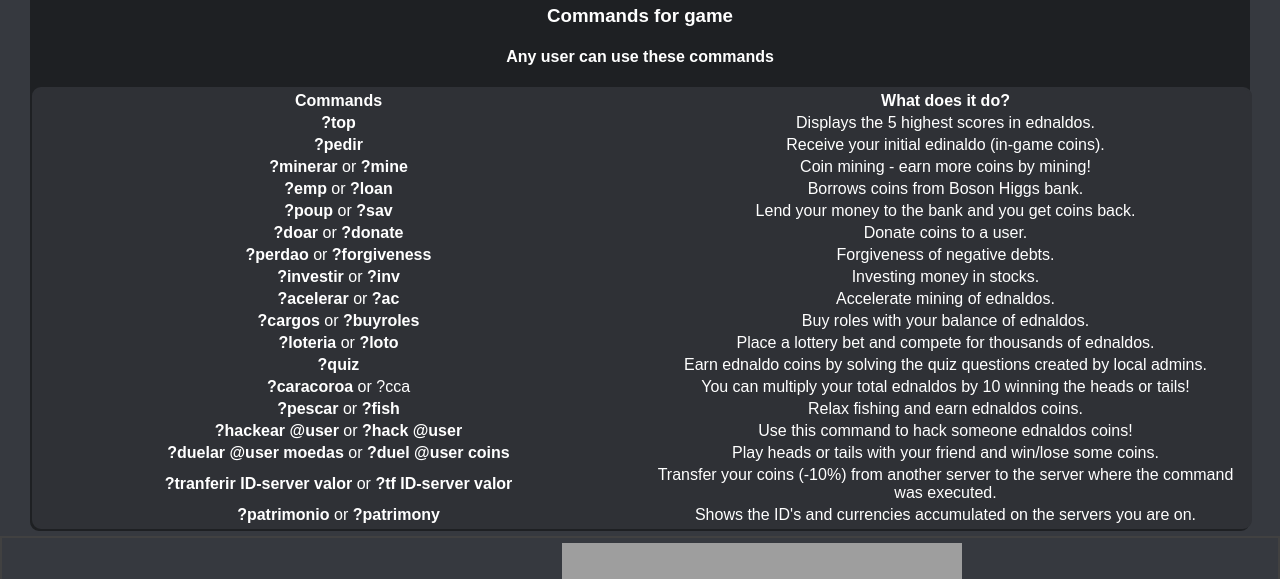
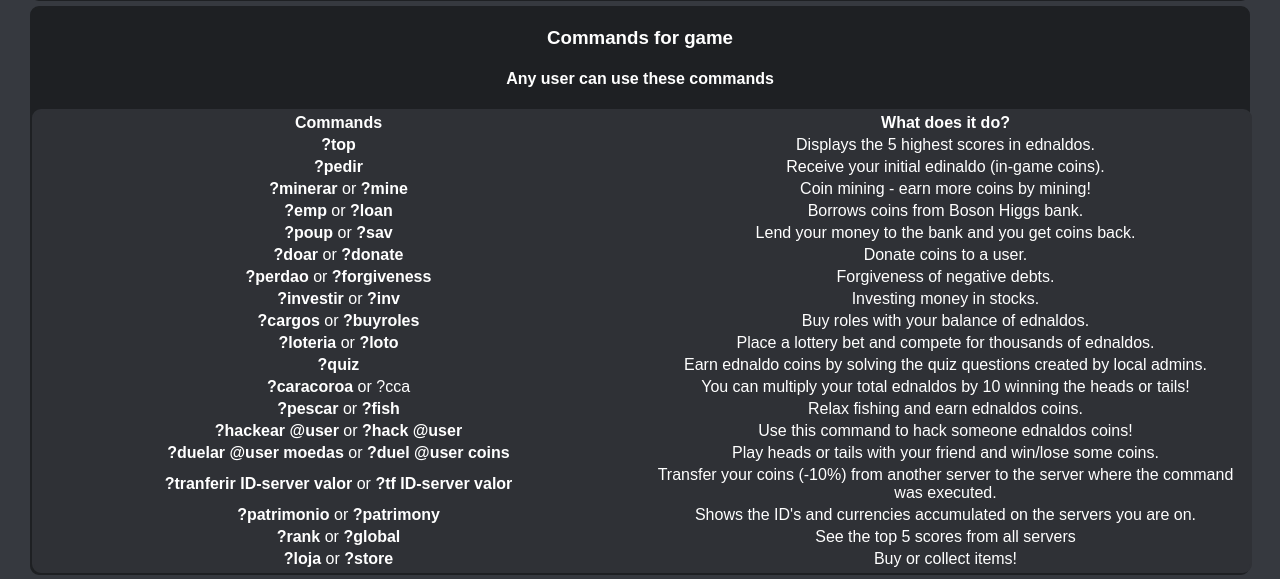
Before and after one commit to BosonsHiggs/generalbot, a plain HTML site: page comandos.html in a window 1280 px wide. Shown: the part 2149-2728 px from the top of the page. Drawn offline with Linux system fonts and the light colour scheme; grey boxes are pictures that could not be loaded.

Commit message:
Update comandos.html

```diff
--- a/comandos.html
+++ b/comandos.html
@@ -251,9 +251,14 @@
 
         </tr>
 
-<tr>
+        <tr>
             <td><b>?delquiz</b> or <b>?dqz</b></td>
             <td>Delete a question or the entire quiz. Use the commands mentioned to see the examples!</td>
+
+        </tr>
+        <tr>
+            <td><b>?copyquiz ID-server</b> or <b>?cpq ID-server</b></td>
+            <td>Copy an existing quiz from the server using your ID</td>
 
         </tr>
            </table>
@@ -465,11 +470,7 @@
 
                 </tr>
 
-                <tr>
-                    <td><b>?acelerar</b> or <b>?ac</b></td>
-                    <td>Accelerate mining of ednaldos.</td>
 
-                </tr>
                 <tr>
                     <td><b>?cargos</b> or <b>?buyroles</b></td>
                     <td>Buy roles with your balance of ednaldos.</td>
@@ -516,6 +517,16 @@
                 <tr>
                     <td><b>?patrimonio</b> or <b>?patrimony</b></td>
                     <td>Shows the ID's and currencies accumulated on the servers you are on.</td>
+
+                </tr>
+                <tr>
+                    <td><b>?rank</b> or <b>?global</b></td>
+                    <td>See the top 5 scores from all servers</td>
+
+                </tr>
+                <tr>
+                    <td><b>?loja</b> or <b>?store</b></td>
+                    <td>Buy or collect items!</td>
 
                 </tr>
                    </table>
```
